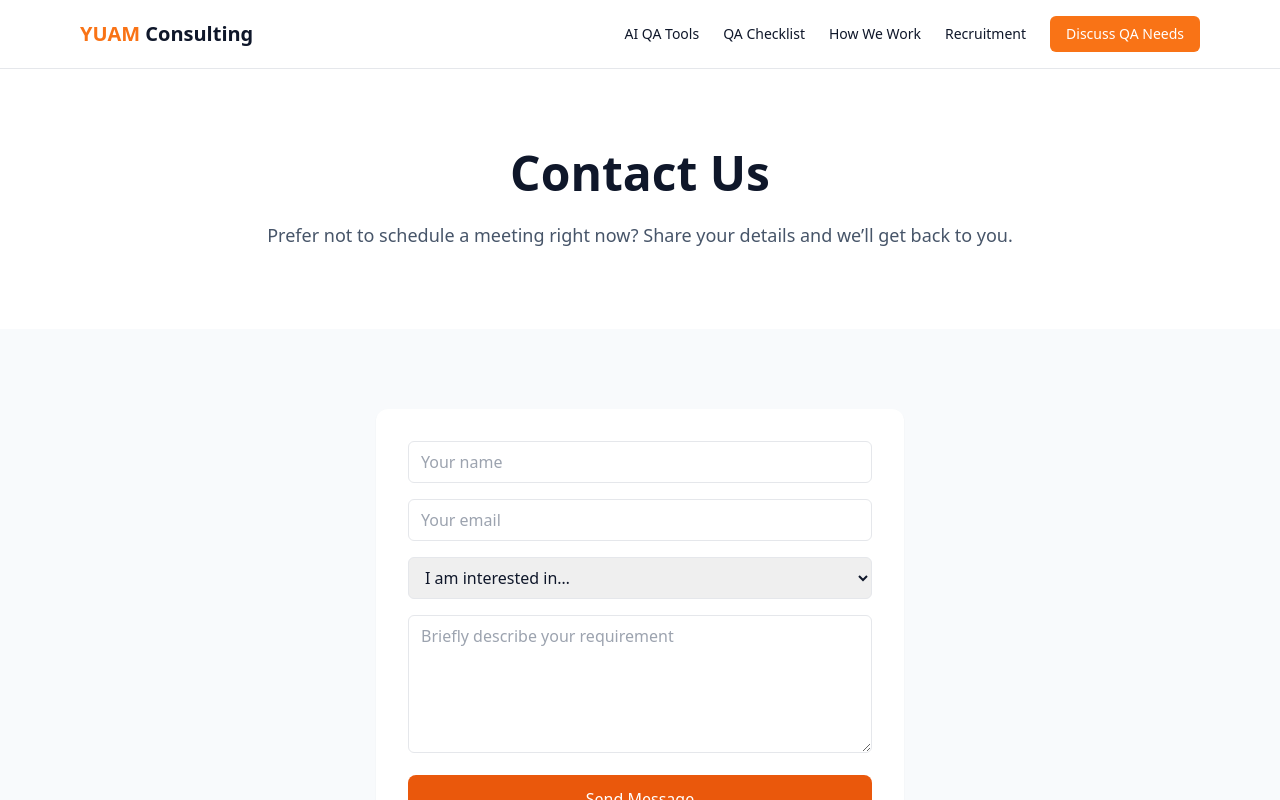
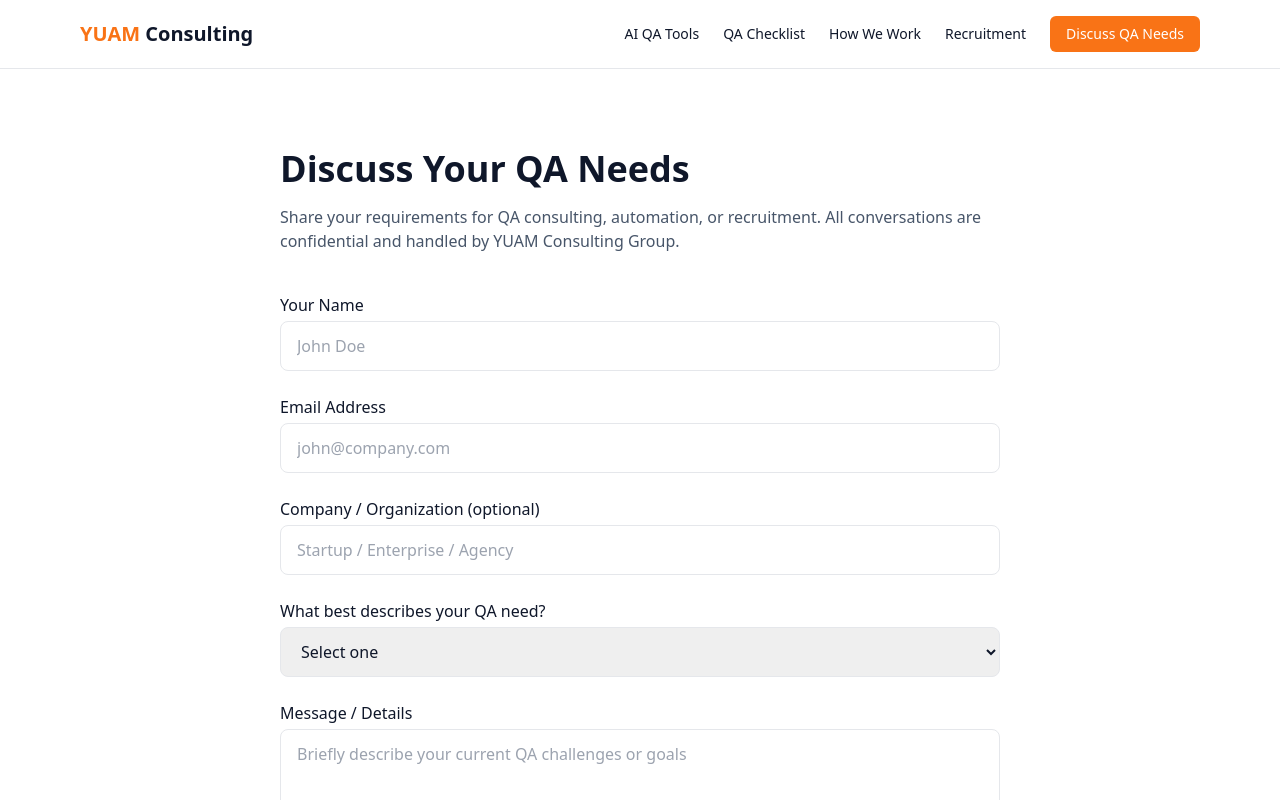
Before and after one commit to mmohans/yuam-consulting-group, a Next.js app: page /contact in a window 1280 px wide. Shown: the top 800 px of the page. Built offline with nearby package versions, Linux system fonts and the light colour scheme.

Commit message:
Handling resend, etc

```diff
--- a/src/app/api/contact/route.js
+++ b/src/app/api/contact/route.js
@@ -2,24 +2,54 @@ import { NextResponse } from "next/server";
 
 export async function POST(req) {
   try {
-    const formData = await req.formData();
+    const body = await req.json();
 
-    const data = {};
-    for (const [key, value] of formData.entries()) {
-      data[key] = value;
+    // Honeypot check (spam protection)
+    if (body._honeypot) {
+      return NextResponse.json({ success: true });
     }
 
-    console.log("Contact form submission:", data);
+    const {
+      name,
+      email,
+      company,
+      qaNeeds,
+      message,
+    } = body;
 
-    // Later:
-    // - Send email to brand inbox
-    // - Store in CRM / Sheet if needed
+    /* ---------- SEND EMAIL VIA RESEND HTTP API ---------- */
+    const res = await fetch("https://api.resend.com/emails", {
+      method: "POST",
+      headers: {
+        "Authorization": `Bearer ${process.env.RESEND_API_KEY}`,
+        "Content-Type": "application/json",
+      },
+      body: JSON.stringify({
+        from: "YUAM Consulting <no-reply@yuamconsultinggroup.in>",
+        to: ["contact@yuamconsultinggroup.in"],
+        reply_to: email,
+        subject: `New QA Inquiry – ${qaNeeds || "General"}`,
+        html: `
+          <h2>New Contact Request</h2>
+          <p><strong>Name:</strong> ${name}</p>
+          <p><strong>Email:</strong> ${email}</p>
+          <p><strong>Company:</strong> ${company || "Not provided"}</p>
+          <p><strong>QA Need:</strong> ${qaNeeds || "Not specified"}</p>
+          <p><strong>Message:</strong></p>
+          <p>${message}</p>
+        `,
+      }),
+    });
+
+    if (!res.ok) {
+      console.error("Resend error", await res.text());
+      return NextResponse.json({ success: false }, { status: 500 });
+    }
 
     return NextResponse.json({ success: true });
+
   } catch (error) {
-    return NextResponse.json(
-      { error: "Contact submission failed" },
-      { status: 500 }
-    );
+    console.error("Contact API error:", error);
+    return NextResponse.json({ success: false }, { status: 500 });
   }
 }
--- a/src/app/contact/page.jsx
+++ b/src/app/contact/page.jsx
@@ -1,82 +1,197 @@
-export const metadata = {
-    title: "Contact | YUAM Consulting Group",
-    description:
-      "Get in touch with YUAM Consulting Group for QA consulting, automation, leadership, or recruitment inquiries.",
+"use client";
+
+import { useState } from "react";
+
+export default function ContactPage() {
+  const [formData, setFormData] = useState({
+    name: "",
+    email: "",
+    company: "",
+    qaNeeds: "",
+    message: "",
+    _honeypot: "",
+  });
+
+  const [loading, setLoading] = useState(false);
+  const [submitted, setSubmitted] = useState(false);
+
+  const handleChange = (e) => {
+    setFormData((prev) => ({
+      ...prev,
+      [e.target.name]: e.target.value,
+    }));
   };
 
-  export default function ContactPage() {
+  const handleSubmit = async (e) => {
+    e.preventDefault();
+    setLoading(true);
+
+    try {
+      const res = await fetch("/api/contact", {
+        method: "POST",
+        headers: {
+          "Content-Type": "application/json",
+        },
+        body: JSON.stringify(formData),
+      });
+
+      if (res.ok) {
+        setSubmitted(true);
+      }
+    } catch (err) {
+      console.error("Contact form error", err);
+    }
+
+    setLoading(false);
+  };
+
+  /* ---------------- THANK YOU STATE ---------------- */
+  if (submitted) {
     return (
-      <main className="min-h-screen bg-white text-slate-900">
-        {/* HERO */}
-        <section className="max-w-6xl mx-auto px-6 py-20 text-center">
-          <h1 className="text-4xl md:text-5xl font-extrabold mb-6">
-            Contact Us
+      <main className="min-h-[70vh] flex items-center justify-center px-6">
+        <div className="max-w-xl text-center">
+          <h1 className="text-3xl md:text-4xl font-bold mb-4">
+            Thank you for reaching out
+          </h1>
+          <p className="text-slate-600 mb-6">
+            Your message has been received by YUAM Consulting Group.
+            <br />
+            We’ll respond confidentially within 24 hours.
+          </p>
+
+          <div className="flex flex-col sm:flex-row gap-4 justify-center">
+            <a
+              href="/meet"
+              className="bg-orange-600 text-white px-6 py-3 rounded-lg font-semibold hover:bg-orange-700 transition"
+            >
+              Schedule a Meeting
+            </a>
+            <a
+              href="/"
+              className="border border-slate-300 px-6 py-3 rounded-lg font-semibold hover:bg-slate-50 transition"
+            >
+              Back to Home
+            </a>
+          </div>
+        </div>
+      </main>
+    );
+  }
+
+  /* ---------------- FORM ---------------- */
+  return (
+    <main className="max-w-3xl mx-auto px-6 py-20">
+      <h1 className="text-4xl font-extrabold mb-4">
+        Discuss Your QA Needs
       </h1>
 
-          <p className="text-lg text-slate-600 max-w-3xl mx-auto">
-            Prefer not to schedule a meeting right now?
-            Share your details and we’ll get back to you.
+      <p className="text-slate-600 mb-10">
+        Share your requirements for QA consulting, automation, or recruitment.
+        All conversations are confidential and handled by YUAM Consulting Group.
       </p>
-        </section>
 
-        {/* FORM */}
-        <section className="bg-slate-50 py-20">
-          <div className="max-w-xl mx-auto px-6">
-            <form
-              method="POST"
-              action="/api/contact"
-              className="bg-white rounded-xl shadow-sm p-8 space-y-4"
-            >
+      <form onSubmit={handleSubmit} className="space-y-6">
+        {/* Honeypot – invisible to users */}
+        <input
+          type="text"
+          name="_honeypot"
+          value={formData._honeypot}
+          onChange={handleChange}
+          className="hidden"
+        />
+
+        <div>
+          <label className="block font-medium mb-1">Your Name</label>
           <input
             type="text"
             name="name"
-                placeholder="Your name"
             required
-                className="w-full border rounded-md px-3 py-2"
+            value={formData.name}
+            onChange={handleChange}
+            className="w-full border rounded-lg px-4 py-3"
+            placeholder="John Doe"
           />
+        </div>
 
+        <div>
+          <label className="block font-medium mb-1">Email Address</label>
           <input
             type="email"
             name="email"
-                placeholder="Your email"
             required
-                className="w-full border rounded-md px-3 py-2"
+            value={formData.email}
+            onChange={handleChange}
+            className="w-full border rounded-lg px-4 py-3"
+            placeholder="john@company.com"
           />
+        </div>
 
+        <div>
+          <label className="block font-medium mb-1">
+            Company / Organization (optional)
+          </label>
+          <input
+            type="text"
+            name="company"
+            value={formData.company}
+            onChange={handleChange}
+            className="w-full border rounded-lg px-4 py-3"
+            placeholder="Startup / Enterprise / Agency"
+          />
+        </div>
+
+        <div>
+          <label className="block font-medium mb-1">
+            What best describes your QA need?
+          </label>
           <select
-                name="interest"
-                required
-                className="w-full border rounded-md px-3 py-2"
+            name="qaNeeds"
+            value={formData.qaNeeds}
+            onChange={handleChange}
+            className="w-full border rounded-lg px-4 py-3"
           >
-                <option value="">I am interested in…</option>
-                <option value="QA Consulting">QA Consulting</option>
-                <option value="Test Automation">Test Automation</option>
-                <option value="Fractional QA Leadership">Fractional QA Leadership</option>
-                <option value="QA Recruitment">QA Recruitment</option>
-                <option value="General Inquiry">General Inquiry</option>
+            <option value="">Select one</option>
+            <option value="QA Consulting">
+              QA Consulting / Strategy
+            </option>
+            <option value="Automation">
+              Test Automation
+            </option>
+            <option value="Fractional QA Leadership">
+              Fractional QA Leadership
+            </option>
+            <option value="Recruitment">
+              QA Hiring / Recruitment
+            </option>
+            <option value="Other">
+              Other
+            </option>
           </select>
+        </div>
 
+        <div>
+          <label className="block font-medium mb-1">
+            Message / Details
+          </label>
           <textarea
             name="message"
             rows="5"
-                placeholder="Briefly describe your requirement"
             required
-                className="w-full border rounded-md px-3 py-2"
+            value={formData.message}
+            onChange={handleChange}
+            className="w-full border rounded-lg px-4 py-3"
+            placeholder="Briefly describe your current QA challenges or goals"
           />
+        </div>
 
         <button
           type="submit"
-                className="w-full bg-orange-600 text-white py-3 rounded-lg font-medium hover:bg-orange-700 transition"
+          disabled={loading}
+          className="bg-orange-600 text-white px-8 py-3 rounded-lg font-semibold hover:bg-orange-700 transition disabled:opacity-60"
         >
-                Send Message
+          {loading ? "Sending..." : "Submit Request"}
         </button>
-
-              <p className="text-xs text-slate-500 text-center">
-                We respect confidentiality. No spam.
-              </p>
       </form>
-          </div>
-        </section>
     </main>
   );
 }
```
Lines whose indentation alone changed are shown as unchanged.
